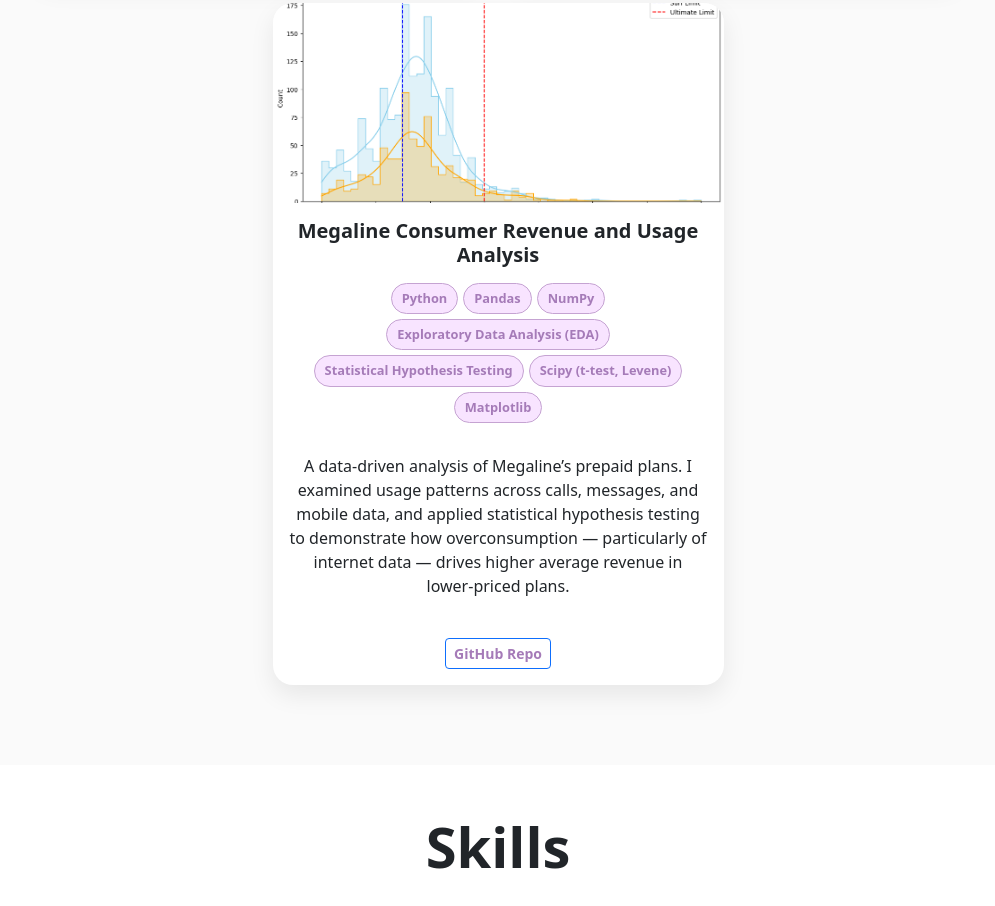
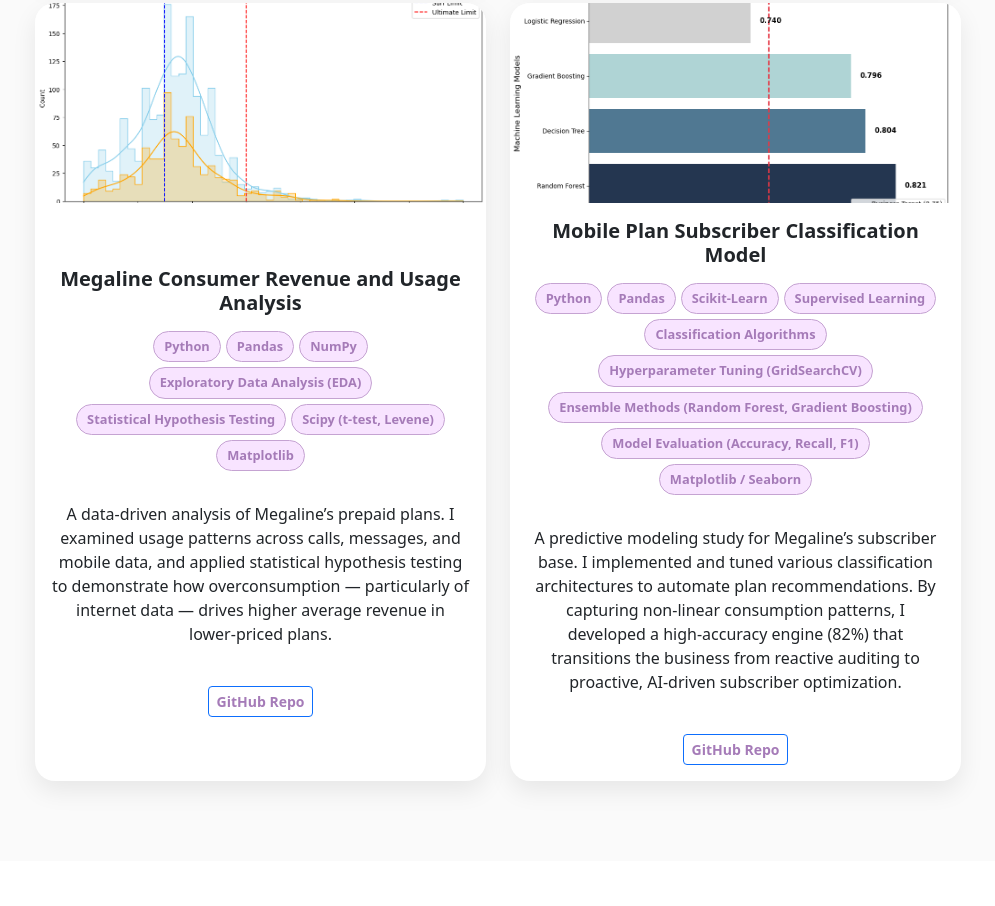
Before and after one commit to fiorellatrigo/fiorellatrigo.github.io, a plain HTML site: page index.html in a window 1280 px wide. Shown: the part 1789-2695 px from the top of the page, without its empty margins (142-1137 px from the left). Drawn offline with nearby package versions, Linux system fonts and the light colour scheme.

Commit message:
added project 4 to portfolio page

```diff
--- a/index.html
+++ b/index.html
@@ -375,7 +375,7 @@
             <div class="card project-card h-100">
               <!-- Project Image -->
               <a href="#" data-bs-toggle="modal" data-bs-target="#project3Modal"> <!-- agregar con cada proyecto -->
-                <img src="images/projects/3.png" class="card-img-top" alt="Taxi Analysis Chicago">
+                <img src="images/projects/3.png" class="card-img-top" alt="Megaline Consumer Revenue and Usage Analysis">
               </a>
               <div class="card-body d-flex flex-column justify-content-center text-center">
 
@@ -404,6 +404,51 @@
                 <div class="project-links mt-4">
                   <a
                     href="https://github.com/fiorellatrigo/megaline_consumer_behavior_analysis"
+                    target="_blank"
+                    class="btn btn-outline-primary btn-sm">GitHub Repo</a>
+                </div>
+              </div>
+            </div>
+          </div>
+
+        <!-- Project 4 -->
+          <div class="col-md-6 col-lg-5">
+            <div class="card project-card h-100">
+
+              <!-- Project Image -->
+              <a href="#" data-bs-toggle="modal" data-bs-target="#project4Modal"> <!-- agregar con cada proyecto -->
+                <img src="images/projects/4.png" class="card-img-top" alt="Megaline Subscriber Classification Model">
+              </a>
+              <div class="card-body d-flex flex-column justify-content-center text-center">
+
+                <!-- Project Title -->
+                <h5 class="card-title fw-bold">Mobile Plan Subscriber Classification Model</h5>
+
+                <!-- Tecnology Badges -->
+                <div class="tech-stack mt-2 justify-content-center">
+                  <span class="badge-tech">Python</span>
+                  <span class="badge-tech">Pandas</span>
+                  <span class="badge-tech">Scikit-Learn</span>
+                  <span class="badge-tech">Supervised Learning</span>
+                  <span class="badge-tech">Classification Algorithms</span>
+                  <span class="badge-tech">Hyperparameter Tuning (GridSearchCV)</span>
+                  <span class="badge-tech">Ensemble Methods (Random Forest, Gradient Boosting)</span>
+                  <span class="badge-tech">Model Evaluation (Accuracy, Recall, F1)</span>
+                  <span class="badge-tech">Matplotlib / Seaborn</span>
+                </div>
+
+                <!-- Project Description -->
+                <p class="card-text mt-3">
+                  A predictive modeling study for Megaline’s subscriber base. I implemented and tuned various classification
+                  architectures to automate plan recommendations. By capturing non-linear consumption patterns, I developed
+                  a high-accuracy engine (82%) that transitions the business from reactive auditing to proactive,
+                  AI-driven subscriber optimization.
+                </p>
+
+                <!-- Repository Link -->
+                <div class="project-links mt-4">
+                  <a
+                    href="https://github.com/fiorellatrigo/mobile_plan_classification_ML/tree/main"
                     target="_blank"
                     class="btn btn-outline-primary btn-sm">GitHub Repo</a>
                 </div>
@@ -518,7 +563,7 @@
     </div>
   </footer>
 
-  <!-- Modal Project 1-->
+  <!-- Modal Project 1 -->
   <div class="modal fade" id="project1Modal" tabindex="-1" aria-hidden="true">
     <div class="modal-dialog modal-dialog-centered modal-lg">
       <div class="modal-content">
@@ -533,7 +578,7 @@
     </div>
   </div>
 
-  <!-- Modal Project 2-->
+  <!-- Modal Project 2 -->
   <div class="modal fade" id="project2Modal" tabindex="-1" aria-hidden="true">
     <div class="modal-dialog modal-dialog-centered modal-lg">
       <div class="modal-content">
@@ -548,7 +593,7 @@
     </div>
   </div>
 
-    <!-- Modal Project 3-->
+    <!-- Modal Project 3 -->
   <div class="modal fade" id="project3Modal" tabindex="-1" aria-hidden="true">
     <div class="modal-dialog modal-dialog-centered modal-lg">
       <div class="modal-content">
@@ -562,6 +607,21 @@
       </div>
     </div>
   </div>
+
+      <!-- Modal Project 4 -->
+  <div class="modal fade" id="project4Modal" tabindex="-1" aria-hidden="true">
+    <div class="modal-dialog modal-dialog-centered modal-lg">
+      <div class="modal-content">
+        <div class="modal-body p-0">
+          <img
+            src="images/projects/4.png"
+            alt="Megaline Analysis Full Image"
+            class="img-fluid w-100"
+          >
+        </div>
+      </div>
+    </div>
+  </div>
   <script src="https://cdn.jsdelivr.net/npm/bootstrap@5.3.2/dist/js/bootstrap.bundle.min.js"></script>
 </body>
 </html>
```
